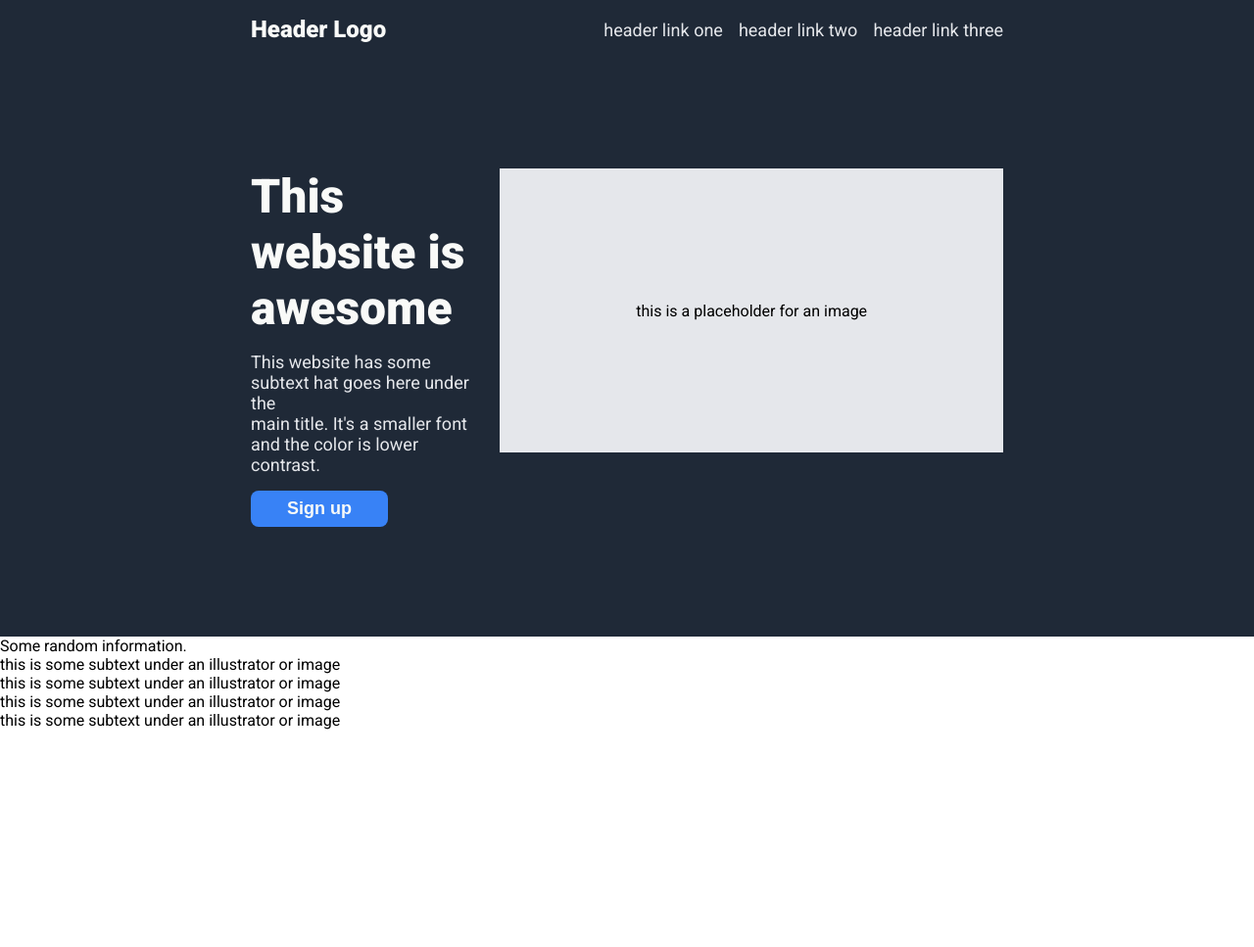
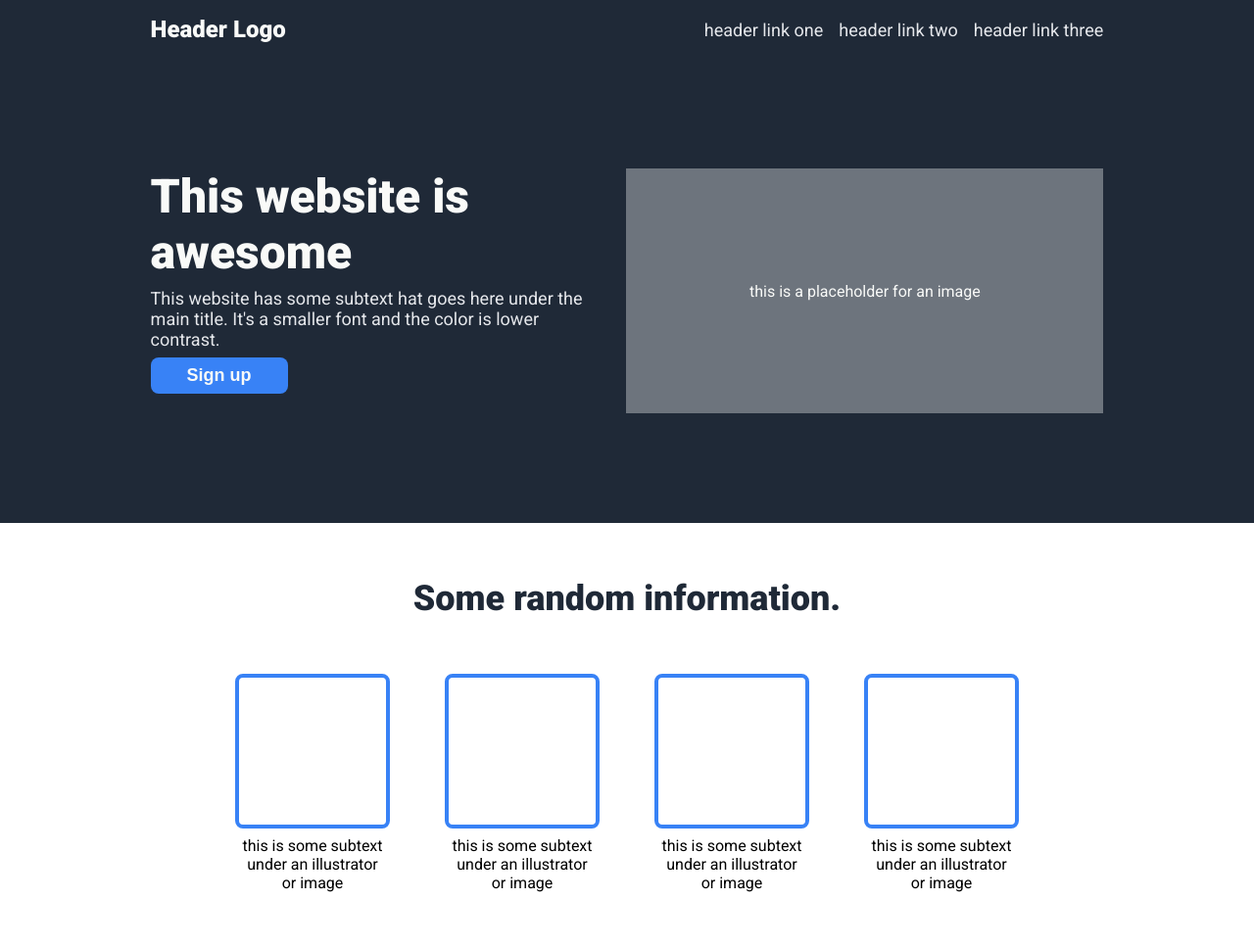
Before and after one commit to fumigari/odin-landing-page, a plain HTML site: page index.html in a window 1280 px wide. Shown: the whole page at 98% size. Before the commit the page ends 800 px from the top, so only its background shows below. Drawn offline with Linux system fonts and the light colour scheme.

Commit message:
style: add information section and other adjusts

```diff
--- a/styles.css
+++ b/styles.css
@@ -3,6 +3,7 @@
   --white: #f9faf8;
   --dark-white: #e5e7eb;
   --vivid-blue: #3882f6;
+  --gray: #6D747D;
 
   --font-size-sm: 18px;
   --font-size-md: 24px;
@@ -17,9 +18,12 @@
   --header-logo-text-color: var(--white);
   --button-background-color: var(--vivid-blue);
   --button-text-color: var(--white);
+  --light-background-color: var(--white);
   --information-header-text-color: var(--dark-grayish-blue);
+  --information-square-color: var(--vivid-blue);
   --quote-section-background-color: var(--dark-white);
-  --image-container: var(--dark-white);
+  --image-container: var(--gray);
+  --image-text-color: var(--white);
   --quote-text-color: var(--dark-grayish-blue);
   font-family: Roboto, 'Open Sans', 'Helvetica Neue', sans-serif;
 }
@@ -52,7 +56,7 @@ button {
   border-radius: 8px;
   border-style: none;
   font-size: var(--font-size-sm);
-	font-weight: var(--font-weight-bold);
+  font-weight: var(--font-weight-bold);
   color: var(--button-text-color);
   width: 140px;
 }
@@ -65,7 +69,7 @@ button {
   display: flex;
   align-items: center;
   justify-content: space-between;
-  max-width: 60%;
+  max-width: 50%;
   margin: 0 auto;
   padding: 16px 32px;
 }
@@ -81,17 +85,27 @@ button {
 }
 
 .main-content {
-  max-width: 60%;
+  max-width: 50%;
   margin: 0 auto;
   padding: 112px 0;
   display: flex;
-  gap: 16px;
+  gap: 12px;
+}
+
+@media screen and (max-width: 1408px) {
+  .header-content {
+    max-width: 76%;
+  }
+  .main-content {
+    max-width: 76%;
+  }
 }
 
 .main-content-left {
   display: flex;
-  gap: 16px;
+  gap: 8px;
   flex-direction: column;
+  width: 90%;
 }
 
 .main-text {
@@ -104,14 +118,63 @@ button {
 .secondary-text {
   color: var(--secondary-text-color);
   font-size: var(--font-size-sm);
-  margin: 0;
 }
 
 .image {
-  width: 950px;
-  height: 290px;
+  width: 900px;
+  height: 250px;
   background-color: var(--image-container);
   display: flex;
   justify-content: center;
   align-items: center;
 }
+
+.image span {
+  color: var(--image-text-color);
+}
+
+.information {
+  display: flex;
+  justify-content: center;
+}
+
+.information-content {
+  display: flex;
+  padding: 56px 0;
+  align-items: center;
+  gap: 56px;
+  flex-direction: column;
+}
+
+.information-header {
+  font-size: var(--font-size-lg);
+  font-weight: var(--font-weight-bold);
+  color: var(--information-header-text-color);
+}
+
+.grid {
+  display: flex;
+  gap: 56px;
+}
+
+.grid-items {
+  flex: 1;
+  display: flex;
+  justify-content: center;
+  flex-direction: column;
+  align-items: center;
+  gap: 8px;
+}
+
+.grid-items span {
+  width: 150px;
+  text-align: center;
+}
+.square {
+  width: 150px;
+  height: 150px;
+  border-width: 4px;
+  border-style: solid;
+  border-radius: 8px;
+  border-color: var(--information-square-color);
+}
```
